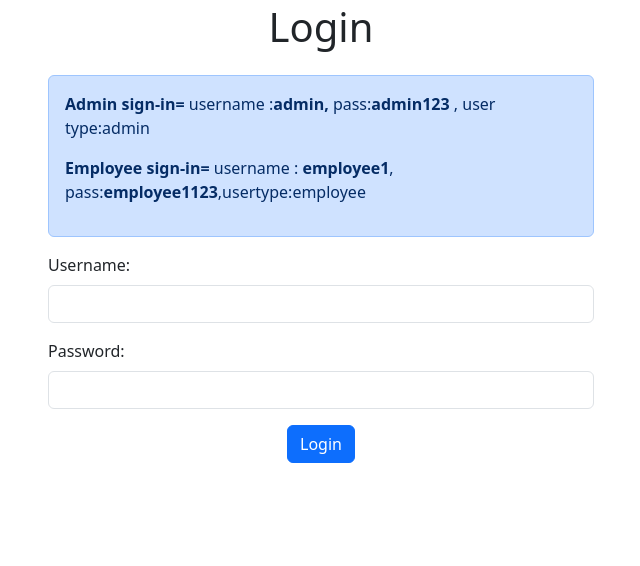
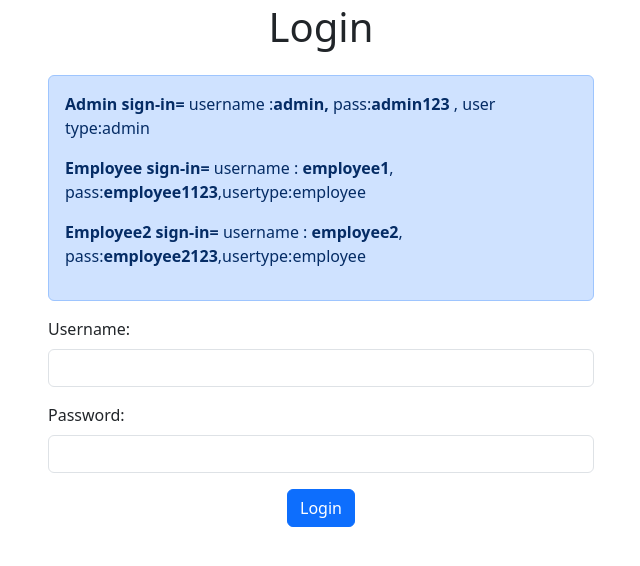
Before and after one commit to MohamedAslam-E/Mini-lead-management-module, a PHP site: page /index in a window 1280 px wide. Shown: the part 117-683 px from the top of the page, without its empty margins (319-959 px from the left). Run offline with PHP 8.4, Linux system fonts and the light colour scheme; data that the repository does not hold is empty.

Commit message:
code refactored

```diff
--- a/admin/lead.php
+++ b/admin/lead.php
@@ -71,7 +71,6 @@ if (isset($_SESSION['user_type']) && $_SESSION['user_type'] == 'admin') {
                 <div class="mb-3">
                     <label for="assigned_to" class="form-label">Assigned To:</label>
                     <select id="assigned_to" name="assigned_to" class="form-select">
-                        <!-- Assuming you have employees listed in the users table -->
                         <?php
                         $employee_query = "SELECT * FROM users WHERE user_type = 'employee'";
                         $employee_result = mysqli_query($conn, $employee_query);
--- a/index.php
+++ b/index.php
@@ -33,6 +33,11 @@ mysqli_close($conn);
                                 <strong>Employee sign-in= </strong>username : <strong>employee1</strong>, pass:<strong>employee1123</strong>,usertype:employee
                             </p>
                         </div>
+                        <div>
+                            <p>
+                                <strong>Employee2 sign-in= </strong>username : <strong>employee2</strong>, pass:<strong>employee2123</strong>,usertype:employee
+                            </p>
+                        </div>
                     </div>
                     <?php
                     if (isset($_SESSION['error_message'])) {
```
